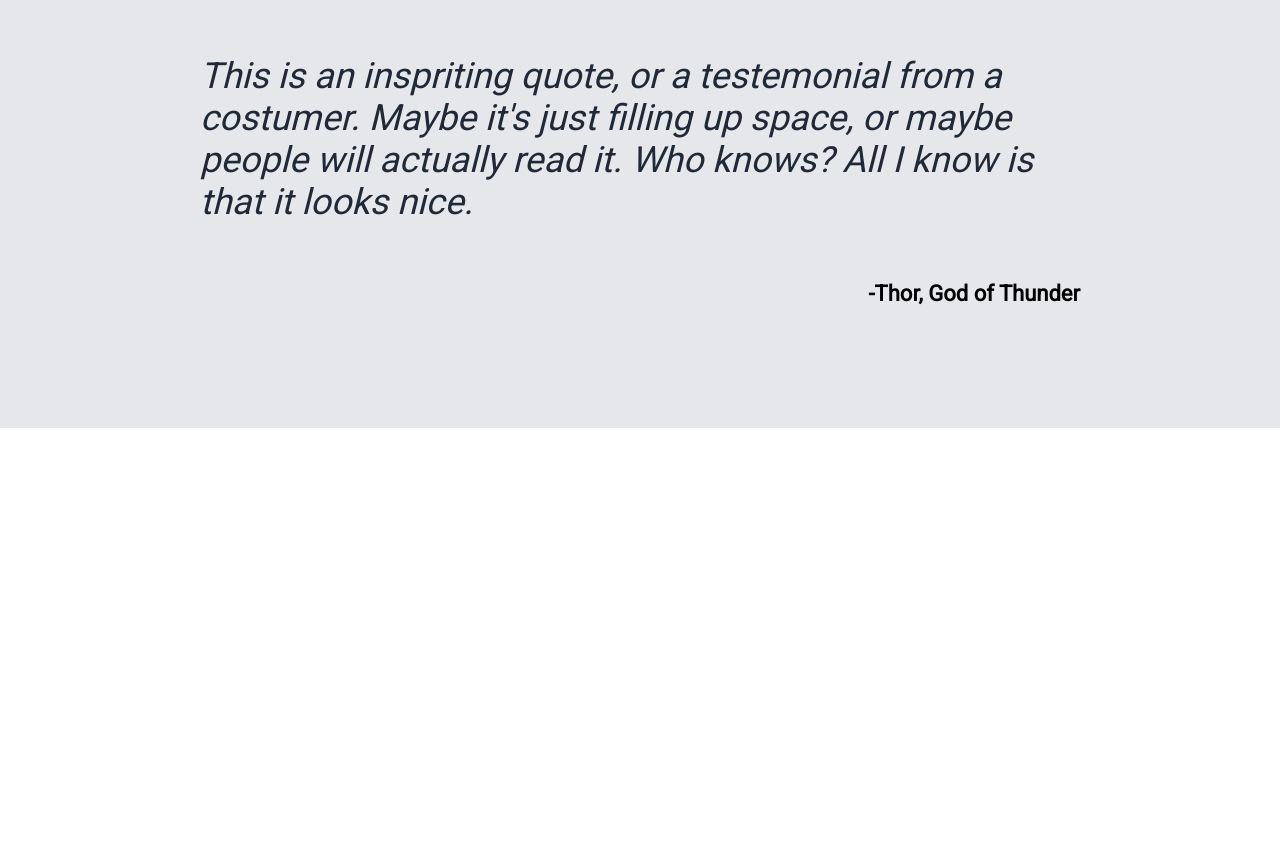
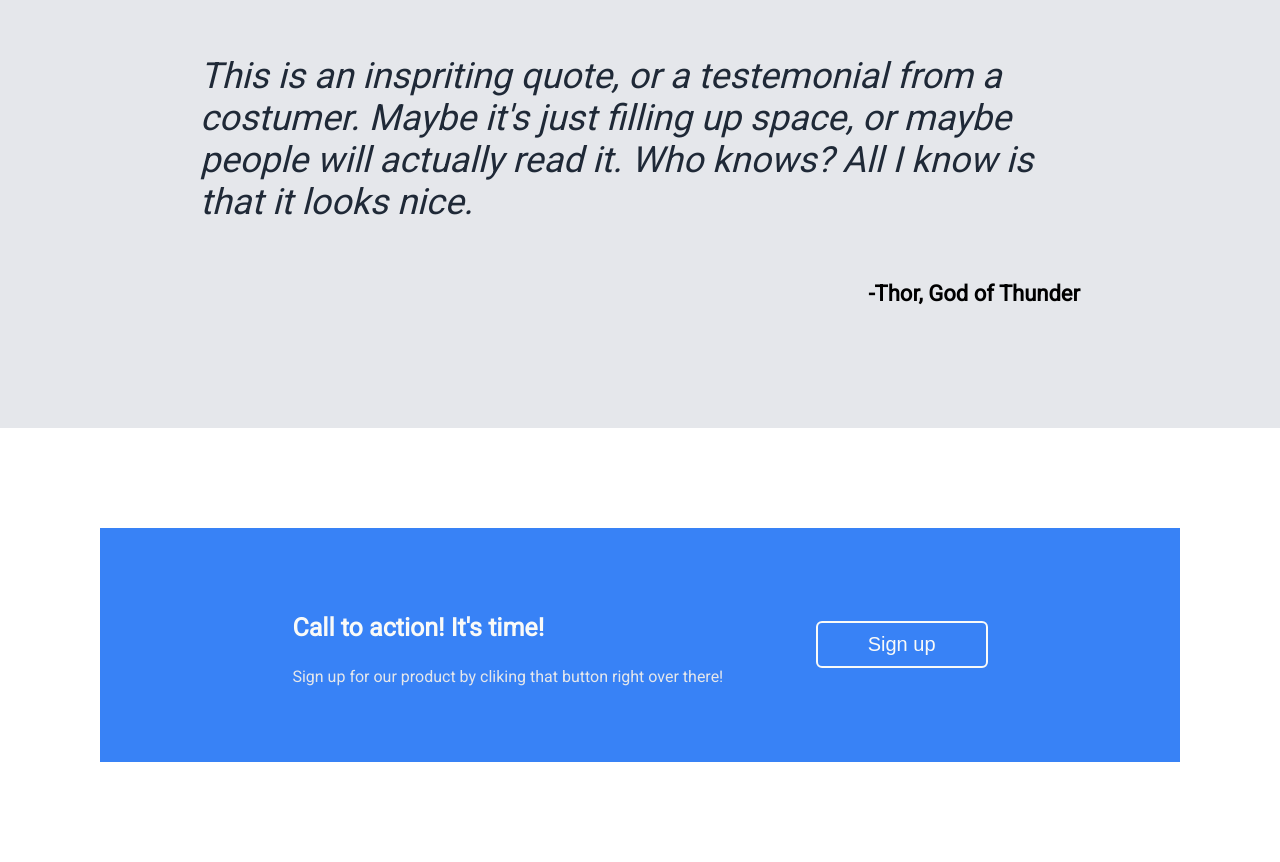
Before and after one commit to jv-guimaraes/foundations-landing-page, a plain HTML site: page index.html in a window 1280 px wide. Shown: the part 1438-2300 px from the top of the page. Before the commit the page ends 1866 px from the top, so only its background shows below. Drawn offline with Linux system fonts and the light colour scheme.

Commit message:
Add call to action section

```diff
--- a/index.html
+++ b/index.html
@@ -54,5 +54,15 @@
         <p id="quote">This is an inspriting quote, or a testemonial from a costumer. Maybe it's just filling up space, or maybe people will actually read it. Who knows? All I know is that it looks nice.</p>
         <p id="signature">-Thor, God of Thunder</p>
     </div>
+
+    <div id="call-to-action">
+        <div id="banner">
+            <div class="text">
+                <h3>Call to action! It's time!</h3>
+                <p>Sign up for our product by cliking that button right over there!</p>
+            </div>
+            <button>Sign up</button>
+        </div>
+    </div>
 </body>
 </html>
--- a/style.css
+++ b/style.css
@@ -137,3 +137,39 @@ body {
     font-weight: 900;
     align-self: flex-end;
 }
+
+/* CALL TO ACTION */
+#call-to-action {
+    background-color: white;
+    display: flex;
+    justify-content: center;
+    align-items: center;
+}
+
+#call-to-action #banner {
+    background-color: var(--blue);
+    display: flex;
+    align-items: center;
+    justify-content: space-evenly;
+    margin: 100px;
+    padding: 60px 100px;
+    width: 80%;
+}
+
+#call-to-action #banner .text h3 {
+    color: var(--main-text-white);
+    font-size: 25px
+}
+
+#call-to-action #banner .text p {
+    color: var(--sub-text-white);
+}
+
+#call-to-action button {
+    padding: 10px 50px;
+    background-color: var(--blue);
+    border: 2px solid var(--main-text-white);
+    border-radius: 6px;
+    font-size: 20px;
+    color: var(--main-text-white);
+}
```
Also changed, not shown: pictures/pexels-andre-estevez-3309865.jpg, pictures/pexels-elianne-dipp-4751260.jpg, 2 other files.
